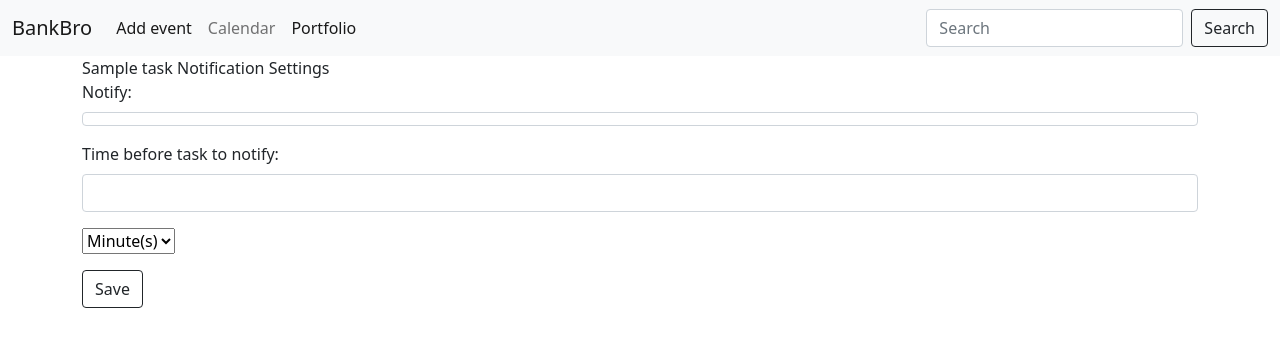
After one commit to krit-rr/BankBro, a Flask app: page /activity/1 in a window 1280 px wide. The commit adds this page. Shown: the top 347 px of the page. Run offline with Flask 3, Linux system fonts and the light colour scheme; tables that the repository leaves empty hold one stand-in row (values such as "Sample post"); some libraries are stand-ins or nearby versions.

Commit message:
add and modify task on calendar

```diff
--- a/src/app.py
+++ b/src/app.py
@@ -62,16 +62,33 @@ def add():
         amount = request.form['amount']
         year, month, day = request.form['date'].split('-')
         dbdate = date(int(year), int(month), int(day))		# turn HTML date into date type SQLAlchemy knows
-        hour, minute = request.form['time'].split(':')
-        dbtime = time(int(hour), int(minute))
-        exp = True
-        t = Task(name, dbdate, exp, amount, False, g.user.user_id, time=dbtime) # false is notify
+        if request.form['time'] != '':
+            hour, minute = request.form['time'].split(':')
+            dbtime = time(int(hour), int(minute))
+        else:
+            dbtime = None
+        expense = True # fix boolean value
+        t = Task(name, dbdate, expense, amount, False, g.user.user_id, time=dbtime) # false is notify
         db.session.add(t)
         g.user.tasks.append(t)
         db.session.commit()
         return redirect(url_for('calendar'))
 
     return render_template("add.html")
+
+@app.route('/activity/<int:task_id>', methods=['GET', 'POST'])
+def modify(task_id):
+    t = Task.query.filter_by(task_id=task_id).first()
+    if request.method == 'POST':
+        notify = False # fix finding boolean
+
+        t.notify = notify
+        t.notify_time = request.form['time']
+        t.notify_unit = request.form['unit']
+        db.session.commit()
+
+    return render_template('modify.html', task=t)
+
 
 # stock page
 @app.route('/portfolio', methods=['GET'])
--- a/src/templates/add.html
+++ b/src/templates/add.html
@@ -24,7 +24,7 @@
             </div>
             <div class="mb-3">
               <label for="amount" class="form-label">Amount</label>
-              <input type="number" class="form-control" name="amount" id="amount" placeholder="ex. 104.54" required>
+              <input type="number" step="0.01" class="form-control" name="amount" id="amount" placeholder="ex. 104.54" required>
             </div>
             <button type="submit" class="btn btn-outline-dark">Create Upcoming Task</button>
           </form>
--- a/src/templates/base.html
+++ b/src/templates/base.html
@@ -29,6 +29,9 @@
           <li class="nav-item">
             <a class="nav-link" href="/activity">Calendar</a>
           </li>
+          <li class="nav-item">
+            <a class="nav-link active" aria-current="page" href="/portfolio">Portfolio</a>
+          </li>
         </ul>
         <form class="d-flex">
           <input class="form-control me-2" type="search" placeholder="Search" aria-label="Search">
--- /dev/null
+++ b/src/templates/modify.html
@@ -0,0 +1,29 @@
+{% extends 'base.html' %}
+{% block title %}
+    Modify Event
+{% endblock title %}
+
+{% block body %}
+    <div class="container">
+        <form action="/activity/{{ task.task_id }}" method="POST">
+            <label>{{ task.task_name }} Notification Settings</label>
+            <div class="mb-3">
+              <label for="notify" class="form-label">Notify:</label>
+              <input type="checkbox" class="form-control" name="notify" id="notify">
+            </div>
+            <div class="mb-3">
+              <label for="time" class="form-label">Time before task to notify:</label>
+              <input type="number" class="form-control" name="time" id="time" step="0.05" required>
+            </div>
+            <div class="mb-3">
+              <select id="unit" name="unit">
+                <option value="minute">Minute(s)</option>
+                <option value="hour">Hour(s)</option>
+                <option value="day">Day(s)</option>
+                <option value="week">Week(s)</option>
+              </select>
+            </div>
+            <button type="submit" class="btn btn-outline-dark">Save</button>
+          </form>
+    </div>
+{% endblock body %}
```
